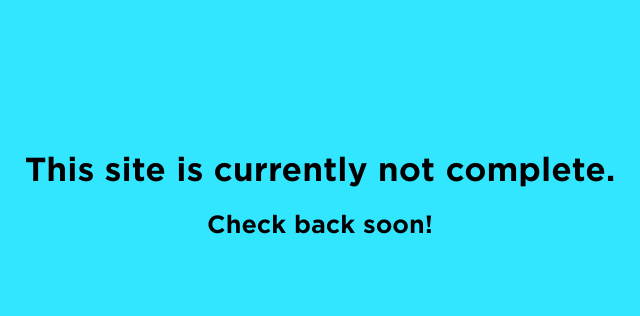
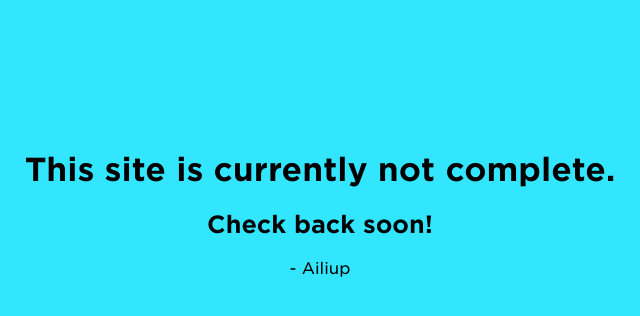
Before and after one commit to Ailidown/-, a plain HTML site: page index.html in a window 1280 px wide. Shown: the full height of the page, 320-960 px from the left. Drawn offline with Linux system fonts and the light colour scheme.

Commit message:
Home  - Ailidown

```diff
--- a/index.html
+++ b/index.html
@@ -40,6 +40,7 @@
         <div class="content">
             <h1>This site is currently not complete.</h1>
             <h2>Check back soon!</h2>
+            <span>- Ailiup</span>
         </div>
     </main>
 </body>
```
